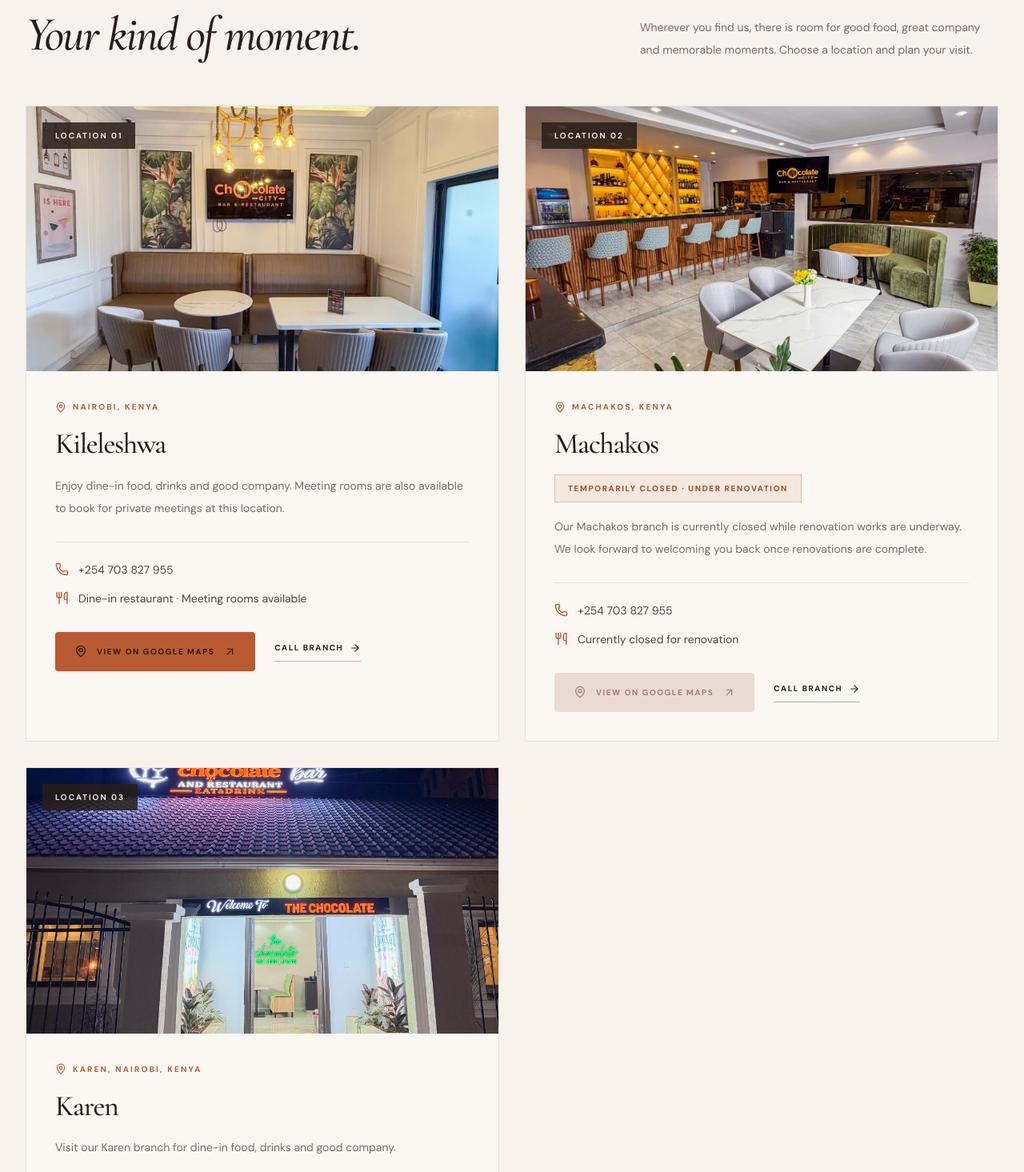
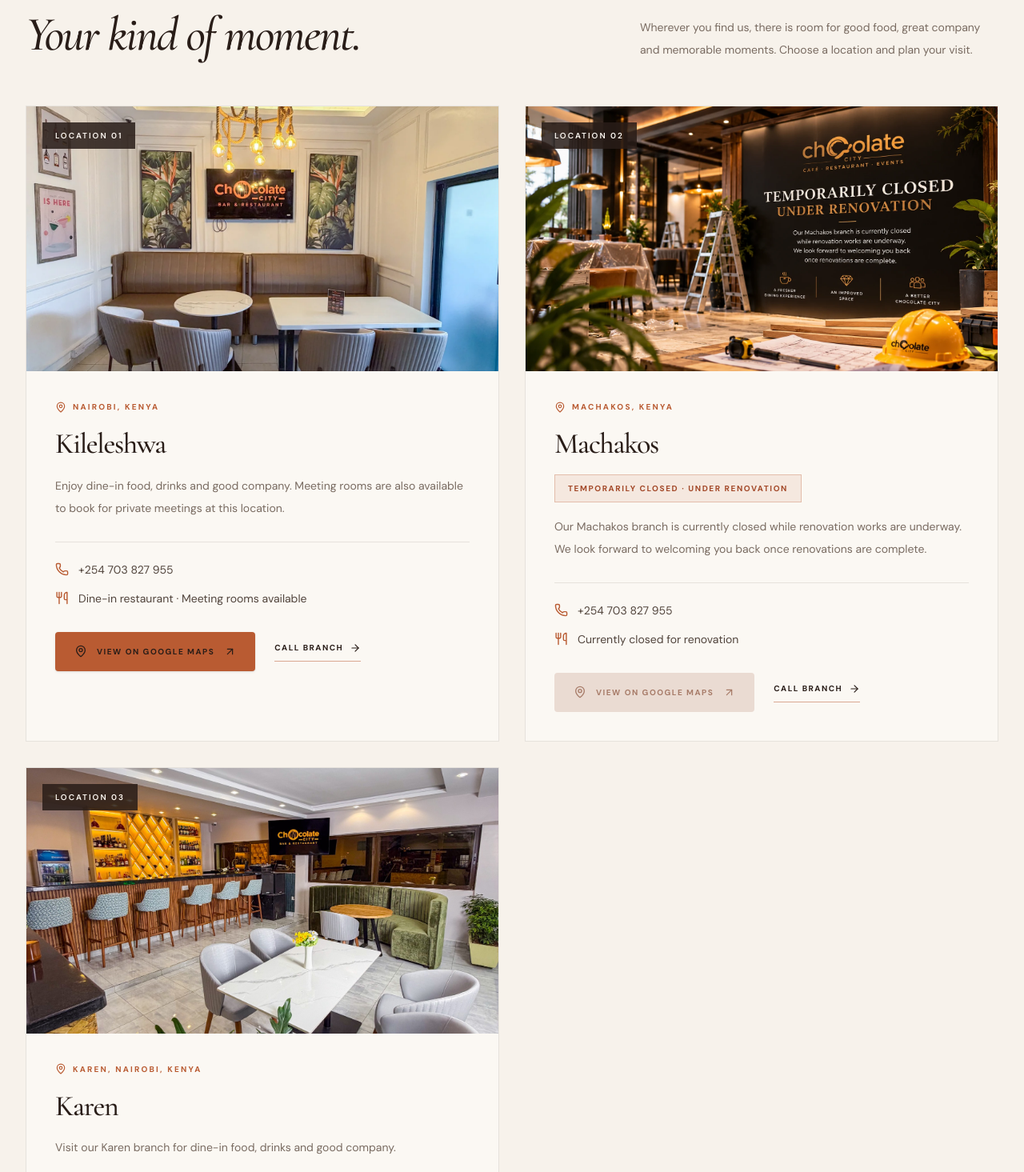
Before and after one commit to EugeneCodes254/chocolate-city, a Next.js app: page /locations in a window 1280 px wide. Shown: the part 965-2430 px from the top of the page at 80% size. Built offline with nearby package versions, Linux system fonts and the light colour scheme.

Commit message:
Update branch photos and improve map buttons

```diff
--- a/src/app/locations/page.tsx
+++ b/src/app/locations/page.tsx
@@ -40,7 +40,7 @@ const branches = [
     description:
       "Our Machakos branch is currently closed while renovation works are underway. We look forward to welcoming you back once renovations are complete.",
     map: "https://maps.app.goo.gl/98EL4mgC9MeCN3cJ6",
-    image: "/images/restaurant/restaurant-photo-09.jpg",
+    image: "/images/restaurant/machakos-renovation-premium.webp",
     number: "02",
   },
   {
@@ -52,7 +52,7 @@ const branches = [
     description:
       "Visit our Karen branch for dine-in food, drinks and good company.",
     map: "https://www.google.com/maps/dir/?api=1&destination=Chocolate+City+Langata",
-    image: "/images/restaurant/restaurant-photo-12.jpg",
+    image: "/images/restaurant/restaurant-photo-09.jpg",
     number: "03",
   },
 ];
```
Also changed, not shown: public/images/restaurant/machakos-renovation-premium.webp (added).
